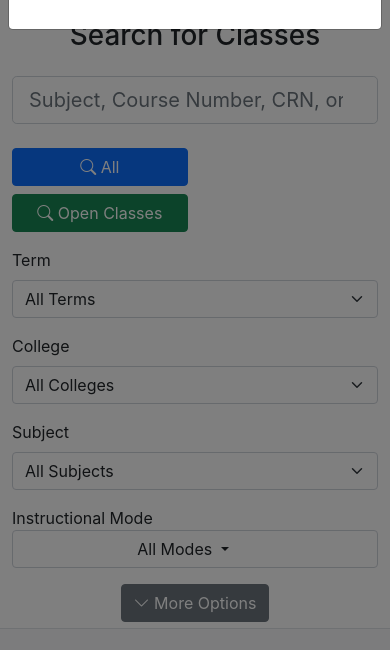
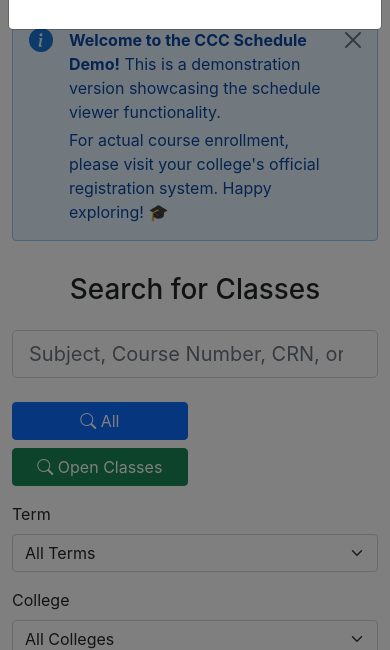
Before and after one commit to jmcpheron/ccc-schedule, a plain HTML site: page index.html in a window 390 px wide. Shown: the part 96-746 px from the top of the page. Drawn offline with nearby package versions, Linux system fonts and the light colour scheme.

Commit message:
Add demo information alert at the top of the page
- Add dismissible Bootstrap alert with info icon
- Include friendly welcome message explaining this is a demo
- Add note about visiting official college systems for enrollment
- Style alert with custom colors for better visibility
- Make alert responsive with proper spacing on mobile

```diff
--- a/css/schedule.css
+++ b/css/schedule.css
@@ -402,6 +402,21 @@ caption {
     font-weight: bold;
 }
 
+/* Demo Alert Styles */
+.alert-info {
+    background-color: #e3f2fd;
+    border-color: #90caf9;
+    color: #0d47a1;
+}
+
+.alert-info .bi-info-circle-fill {
+    color: #1976d2;
+}
+
+.alert-info strong {
+    color: #0d47a1;
+}
+
 /* Footer Styles */
 html {
     position: relative;
--- a/index.html
+++ b/index.html
@@ -31,6 +31,21 @@
     <!-- Main Search Container -->
     <div class="container">
         <div class="mt-4">
+            <!-- Demo Notice -->
+            <div class="alert alert-info alert-dismissible fade show" role="alert">
+                <div class="d-flex align-items-start">
+                    <svg xmlns="http://www.w3.org/2000/svg" width="24" height="24" fill="currentColor" class="bi bi-info-circle-fill me-3 flex-shrink-0" viewBox="0 0 16 16">
+                        <path d="M8 16A8 8 0 1 0 8 0a8 8 0 0 0 0 16zm.93-9.412-1 4.705c-.07.34.029.533.304.533.194 0 .487-.07.686-.246l-.088.416c-.287.346-.92.598-1.465.598-.703 0-1.002-.422-.808-1.319l.738-3.468c.064-.293.006-.399-.287-.47l-.451-.081.082-.381 2.29-.287zM8 5.5a1 1 0 1 1 0-2 1 1 0 0 1 0 2z"/>
+                    </svg>
+                    <div>
+                        <strong>Welcome to the CCC Schedule Demo!</strong> This is a demonstration version showcasing the schedule viewer functionality.
+                        <br class="d-none d-sm-block">
+                        <span class="d-block d-sm-inline mt-1">For actual course enrollment, please visit your college's official registration system. Happy exploring! 🎓</span>
+                    </div>
+                </div>
+                <button type="button" class="btn-close" data-bs-dismiss="alert" aria-label="Close"></button>
+            </div>
+
             <form id="search-form" action=".">
                 <div class="row align-items-end">
                     <div class="col-12">
```
